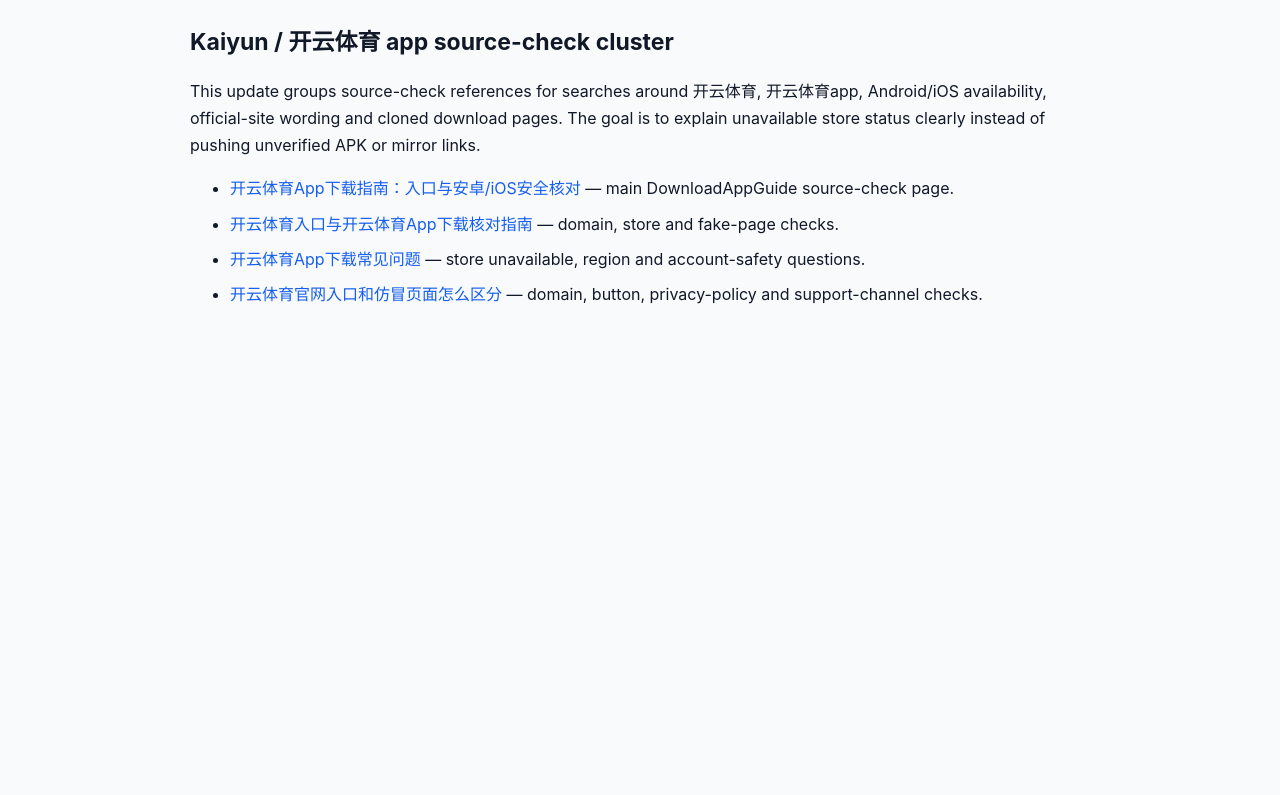
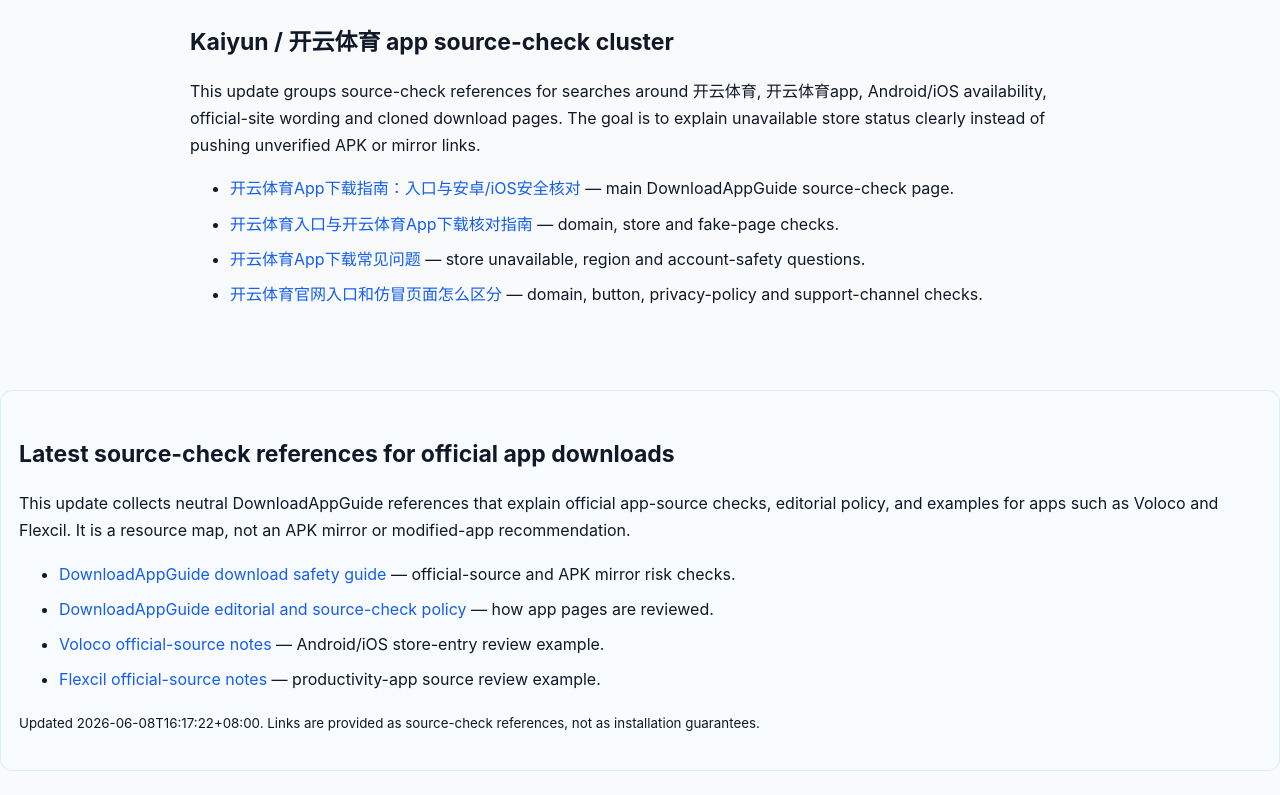
Before and after one commit to gzkay123-hash/gzkay123-hash.github.io, a plain HTML site: page app-download-safety-resources.html in a window 1280 px wide. Shown: the part 3158-3953 px from the top of the page. Before the commit the page ends 3524 px from the top, so only its background shows below. Drawn offline with Linux system fonts and the light colour scheme.

Commit message:
Add DownloadAppGuide source-check references

```diff
--- a/app-download-safety-resources.html
+++ b/app-download-safety-resources.html
@@ -115,5 +115,18 @@
     </section>
 
   </main>
+
+<section id="bing-backlink-quality-20260608" style="border:1px solid #dbeafe;border-radius:12px;padding:18px;margin:24px 0;background:#f8fbff">
+  <h2>Latest source-check references for official app downloads</h2>
+  <p>This update collects neutral DownloadAppGuide references that explain official app-source checks, editorial policy, and examples for apps such as Voloco and Flexcil. It is a resource map, not an APK mirror or modified-app recommendation.</p>
+  <ul>
+    <li><a href="https://downloadappguide.com/download-safety">DownloadAppGuide download safety guide</a> — official-source and APK mirror risk checks.</li>
+    <li><a href="https://downloadappguide.com/editorial-policy">DownloadAppGuide editorial and source-check policy</a> — how app pages are reviewed.</li>
+    <li><a href="https://downloadappguide.com/software/voloco">Voloco official-source notes</a> — Android/iOS store-entry review example.</li>
+    <li><a href="https://downloadappguide.com/software/flexcil">Flexcil official-source notes</a> — productivity-app source review example.</li>
+  </ul>
+  <p><small>Updated 2026-06-08T16:17:22+08:00. Links are provided as source-check references, not as installation guarantees.</small></p>
+</section>
+
 </body>
 </html>
```
